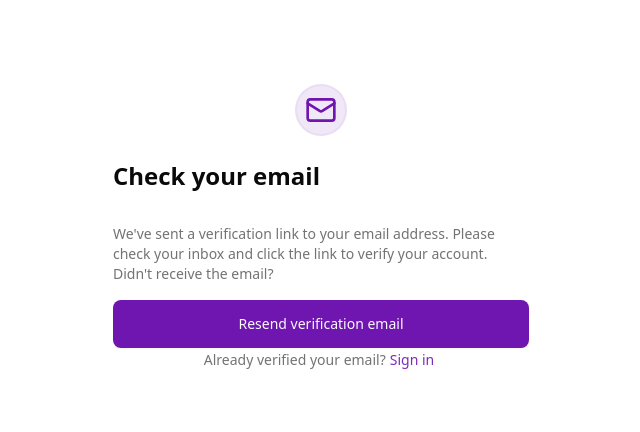
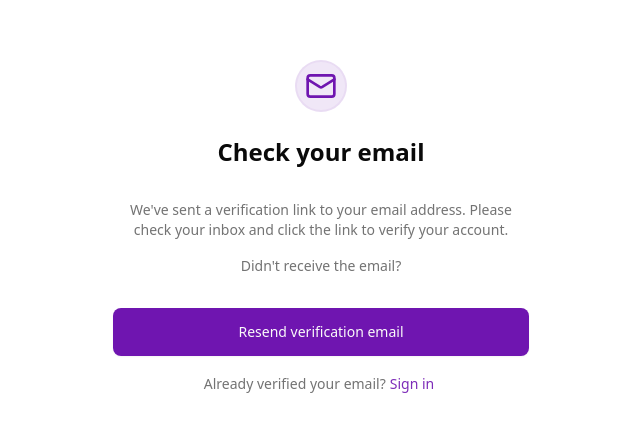
Before and after one commit to Alevit-Team/nextjs-boilerplate, a Next.js app: page /verify-email in a window 1280 px wide. Shown: the part 172-604 px from the top of the page, without its empty margins (319-959 px from the left). Built offline with nearby package versions, Linux system fonts and the light colour scheme; no server answers; what @next/env would draw is missing.

Commit message:
refactor: improve layout and spacing in EmailVerificationForm
- Adjusted layout in EmailVerificationForm for better visual clarity by centering content and enhancing spacing.
- Streamlined the structure by consolidating elements and ensuring consistent button placement for improved user experience.

```diff
--- a/src/auth/nextjs/components/forms/email-verification-form.tsx
+++ b/src/auth/nextjs/components/forms/email-verification-form.tsx
@@ -34,24 +34,21 @@ export function EmailVerificationForm() {
   return (
     <>
       {!showResendForm ? (
-        <>
-          <div className='space-y-8'>
-            <h1 className='text-2xl font-bold'>Check your email</h1>
+        <div className='space-y-8 text-center'>
+          <h1 className='text-2xl font-bold'>Check your email</h1>
+          <div className='space-y-4'>
             <p className='text-muted-foreground text-sm'>
               We've sent a verification link to your email address. Please check
               your inbox and click the link to verify your account.
             </p>
-          </div>
-
-          <div className='space-y-4'>
             <p className='text-muted-foreground text-sm'>
               Didn't receive the email?
             </p>
-            <Button onClick={handleResendClick} className='w-full'>
-              Resend verification email
-            </Button>
           </div>
-        </>
+          <Button onClick={handleResendClick} className='w-full'>
+            Resend verification email
+          </Button>
+        </div>
       ) : (
         <Form {...form}>
           <Form.Container
@@ -99,6 +96,7 @@ export function EmailVerificationForm() {
       <ButtonPrompt
         text='Already verified your email?'
         linkText='Sign in'
+        className='mt-4'
         href='/sign-in'
       />
     </>
--- a/src/auth/nextjs/components/forms/reset-password-form.tsx
+++ b/src/auth/nextjs/components/forms/reset-password-form.tsx
@@ -75,7 +75,7 @@ export function ResetPasswordForm({ token }: ResetPasswordFormProps) {
             </Form.Status>
           )}
         </div>
-        <form action={action} className='w-full space-y-6'>
+        <form action={action} className='space-y-6'>
           <Form.Field
             control={form.control}
             name='password'
--- a/src/auth/nextjs/components/forms/signup-form.tsx
+++ b/src/auth/nextjs/components/forms/signup-form.tsx
@@ -39,7 +39,7 @@ export function SignUpForm() {
             </Form.Status>
           )}
         </div>
-        <form action={action} className='w-full space-y-4'>
+        <form action={action} className='space-y-6'>
           {/* {error && <p className='text-destructive'>{error}</p>}
         <div className='flex gap-4'>
           <Button
```
